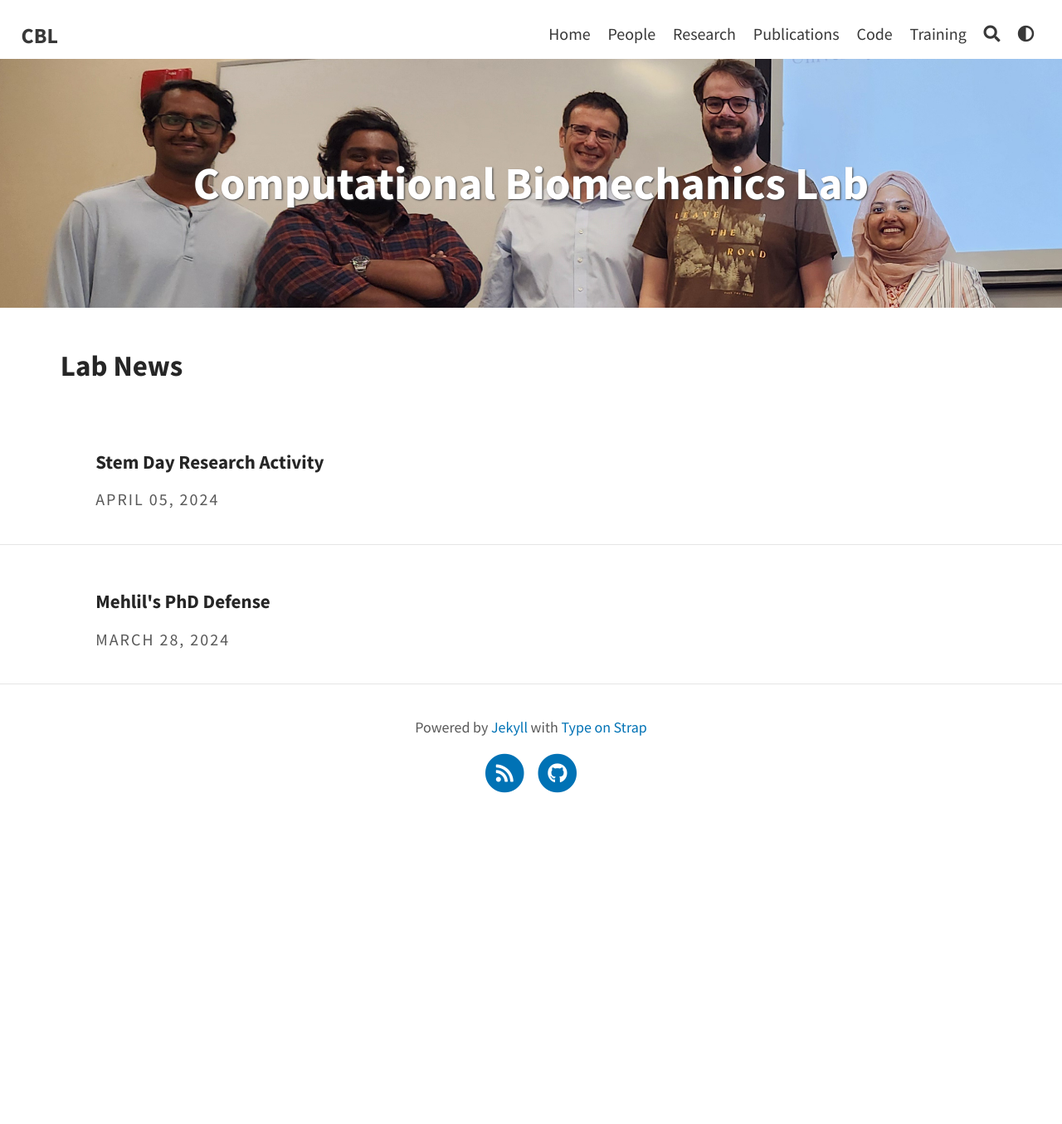
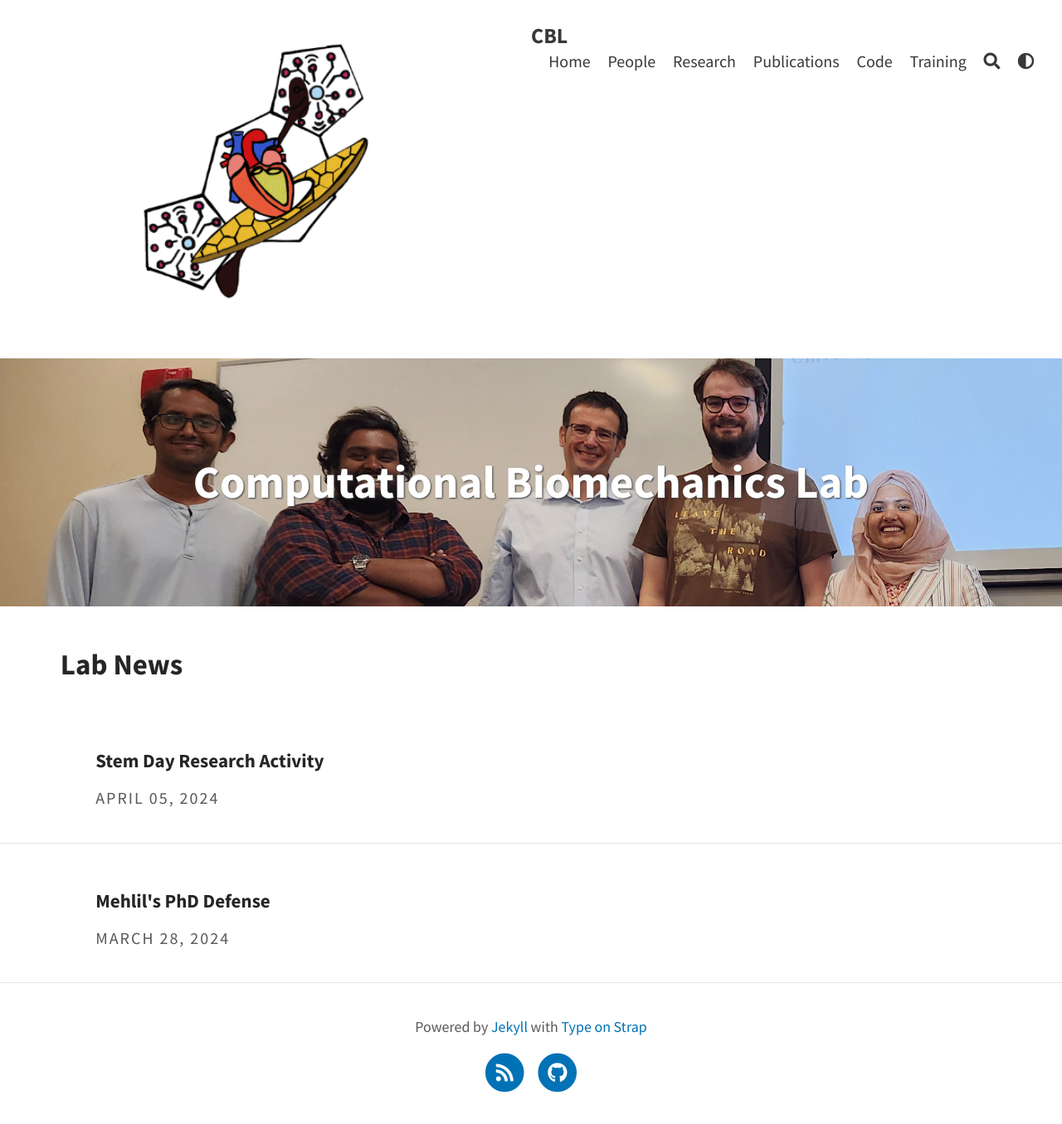
Before and after one commit to CBL-UCF/CBL-UCF.github.io, a Jekyll site: the page built from index.html, in a window 1280 px wide. Shown: the whole page at 83% size. Built offline with Jekyll 4.4.1, drawn with Linux system fonts in a browser that asks for light colours; a script that is not in the unit is left out; the list of posts is cut into pages by our own code; before the commit the page ends 995 px from its top, so only the background shows below that.

Commit message:
Update navbar.liquid

```diff
--- a/_includes/default/navbar.liquid
+++ b/_includes/default/navbar.liquid
@@ -4,7 +4,7 @@
 	<div class="branding">
         {% if site.avatar %}
 		<a href="{{ '/' | relative_url }}">
-			<img style="float: left;" src="../assets/img/logoavatarnew.png" width="10%" height="10%">
+			<img style="float: left;" src="../assets/img/logoavatarnew.png" width="50%" height="50%">
 		</a>
         {% endif %}
         <a class="site-title" aria-label="{{ site.title }}" href="{{ '/' | relative_url }}">
```
